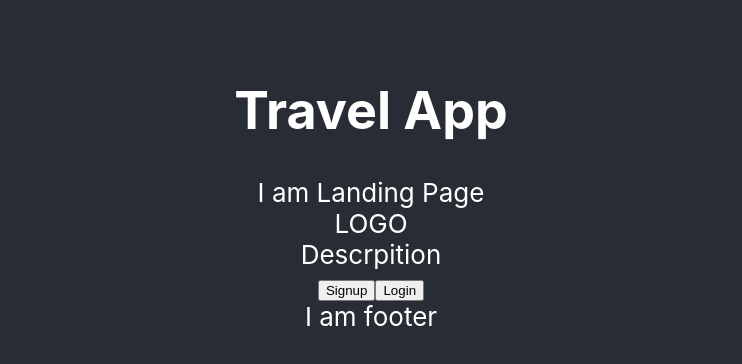
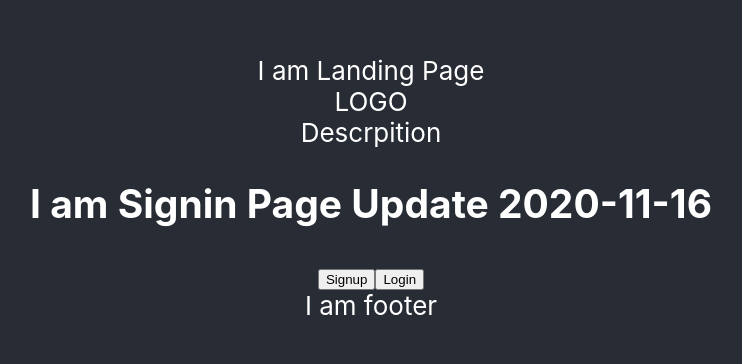
Before and after one commit to poyebanji/travel_app, a React (Create React App) app in the folder travel_app/: page / in a window 1280 px wide. Shown: the part 212-576 px from the top of the page, without its empty margins (269-1011 px from the left). Built offline with nearby package versions, Linux system fonts and the light colour scheme.

Commit message:
signin page

```diff
--- a/travel_app/src/App.js
+++ b/travel_app/src/App.js
@@ -6,9 +6,8 @@ function App() {
   return (
     <div className="App">
       <header className="App-header">
-      <h1>Travel App</h1>
       <div>
-       <Landing />
+        <Landing />
       </div>
       </header>
     </div>
--- a/travel_app/src/Components/Landing/Landing.js
+++ b/travel_app/src/Components/Landing/Landing.js
@@ -1,7 +1,7 @@
 import React from 'react'
-import {Container,Button} from 'react-bootstrap'
+import {Container} from 'react-bootstrap'
 import Footer from './../Footer/Footer'
-
+import Signin from './../Signin/Signin'
 
 const Landing = ()=> {
 
@@ -10,8 +10,8 @@ const Landing = ()=> {
     I am Landing Page
     <div>LOGO</div>
     <div>Descrpition</div>
-    <Button type='button'>Signup</Button>
-    <Button type='button'>Login</Button>
+
+    <Signin />
     <Footer />
 
 
--- /dev/null
+++ b/travel_app/src/Components/Signin/Signin.js
@@ -0,0 +1,19 @@
+import React, {Component} from 'react';
+import {Container,Button} from 'react-bootstrap'
+
+class Signin extends Component {
+    state = {  }
+    render() {
+        return (
+            <Container>
+                <h2>I am Signin Page Update 2020-11-16 </h2>
+            <Button type='button' size='lg' block>Signup</Button>
+
+            <Button type='button'>Login</Button>
+
+            </Container>
+          );
+    }
+}
+
+export default Signin;
```
